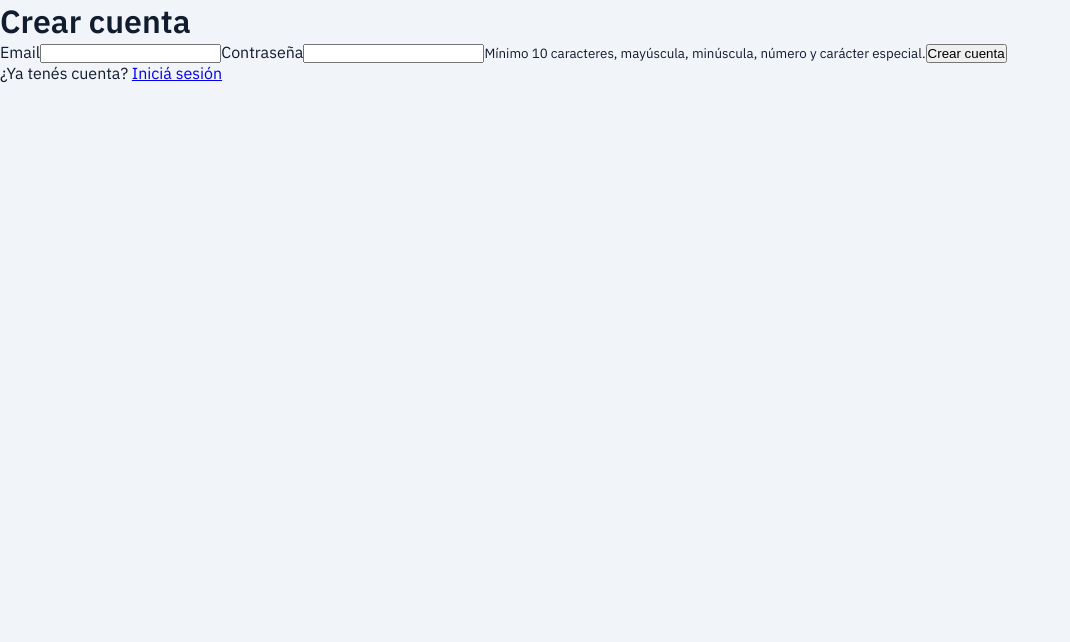
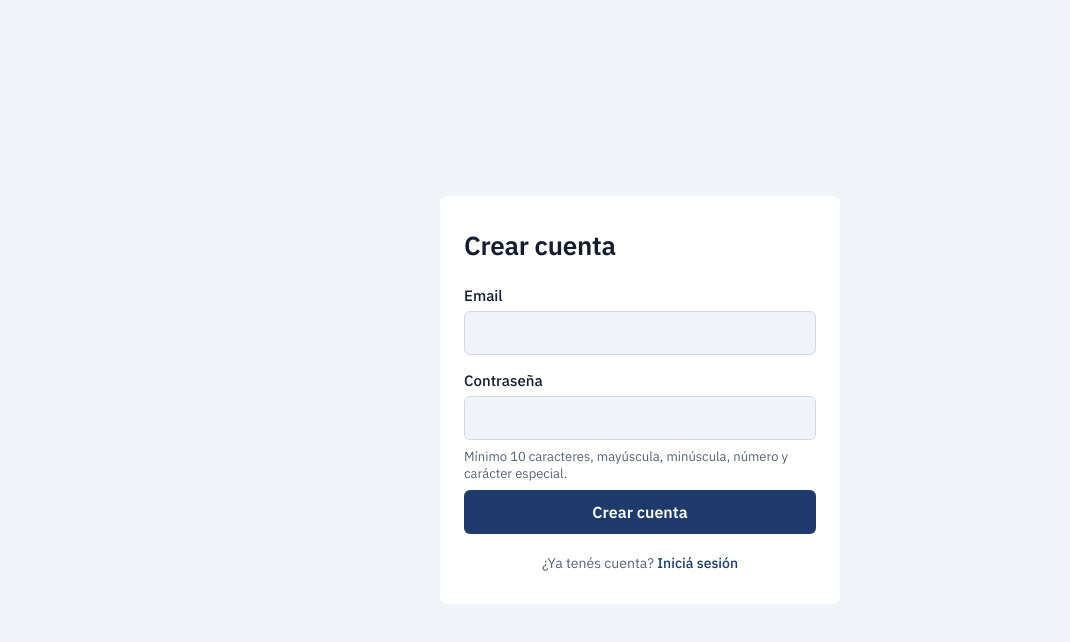
Before and after one commit to facugutierrez25/nutriplan, a React (Vite) app in the folder frontend/: page /register in a window 1280 px wide. Shown: the top 642 px of the page, without its empty margins (0-1070 px from the left). Built offline with nearby package versions, Linux system fonts and the light colour scheme; no server answers.

Commit message:
[frontend]: estilizar RegisterPage según guía de estilo

```diff
--- a/frontend/src/index.css
+++ b/frontend/src/index.css
@@ -8,6 +8,7 @@
   --g-lac: #4F86B8; --g-gras: #8070B0; --g-verd: #4E8F6A;
   --t-prot: #F4E7E0; --t-cer: #F4EEDD; --t-frut: #F4E4EA;
   --t-lac: #E3ECF5; --t-gras: #ECE9F4; --t-verd: #E2EEE6;
+  --error: #b91c1c; --error-bg: #fef2f2;
   --radius-card: 8px; --radius-control: 6px; --radius-sm: 4px;
   font-family: 'IBM Plex Sans', system-ui, sans-serif;
 }
@@ -22,6 +23,7 @@
     --line: #263247; --line-soft: #1F2A3D; --border: #33415A; --control: #76839A;
     --t-prot: #3A2A24; --t-cer: #38321F; --t-frut: #3A2630;
     --t-lac: #1F3045; --t-gras: #2C2840; --t-verd: #203329;
+    --error: #f87171; --error-bg: #3a1c1a;
   }
 }
 
@@ -33,6 +35,7 @@
   --line: #263247; --line-soft: #1F2A3D; --border: #33415A; --control: #76839A;
   --t-prot: #3A2A24; --t-cer: #38321F; --t-frut: #3A2630;
   --t-lac: #1F3045; --t-gras: #2C2840; --t-verd: #203329;
+  --error: #f87171; --error-bg: #3a1c1a;
 }
 
 body { margin: 0; background: var(--bg); color: var(--ink); }
--- /dev/null
+++ b/frontend/src/pages/RegisterPage.css
@@ -0,0 +1,97 @@
+.register-page {
+  min-height: 100dvh;
+  display: flex;
+  align-items: center;
+  justify-content: center;
+  padding: 16px;
+}
+
+.register-card {
+  background: var(--surface);
+  border-radius: var(--radius-card);
+  padding: 32px 24px;
+  width: 100%;
+  max-width: 400px;
+}
+
+.register-title {
+  font-size: 26px;
+  font-weight: 600;
+  letter-spacing: -0.01em;
+  margin-bottom: 24px;
+}
+
+.register-field {
+  display: flex;
+  flex-direction: column;
+  gap: 6px;
+  margin-bottom: 16px;
+}
+
+.register-field label {
+  font-size: 15px;
+  font-weight: 500;
+}
+
+.register-field input {
+  height: 44px;
+  border: 1px solid var(--border);
+  border-radius: var(--radius-control);
+  padding: 0 12px;
+  font-size: 16px;
+  font-family: inherit;
+  color: var(--ink);
+  background: var(--bg);
+}
+
+.register-field input:focus {
+  border-color: var(--primary);
+  outline: none;
+}
+
+.register-hint {
+  font-size: 13px;
+  color: var(--muted);
+  margin-top: -8px;
+  margin-bottom: 8px;
+}
+
+.register-error {
+  font-size: 14px;
+  color: var(--error);
+  background: var(--error-bg);
+  border-radius: var(--radius-sm);
+  padding: 10px 12px;
+  margin-bottom: 16px;
+}
+
+.register-submit {
+  width: 100%;
+  height: 44px;
+  background: var(--primary);
+  color: var(--on-primary);
+  border: none;
+  border-radius: var(--radius-control);
+  font-size: 16px;
+  font-weight: 600;
+  font-family: inherit;
+  cursor: pointer;
+}
+
+.register-submit:disabled {
+  opacity: 0.6;
+  cursor: not-allowed;
+}
+
+.register-footer {
+  text-align: center;
+  margin-top: 20px;
+  font-size: 14px;
+  color: var(--muted);
+}
+
+.register-footer a {
+  color: var(--primary);
+  text-decoration: none;
+  font-weight: 500;
+}
--- a/frontend/src/pages/RegisterPage.tsx
+++ b/frontend/src/pages/RegisterPage.tsx
@@ -1,6 +1,7 @@
 import { useState } from 'react'
 import { useNavigate, Link } from 'react-router-dom'
 import { register } from '../api/users'
+import './RegisterPage.css'
 
 export default function RegisterPage() {
   const navigate = useNavigate()
@@ -24,9 +25,11 @@ export default function RegisterPage() {
   }
 
   return (
-    <main>
-      <h1>Crear cuenta</h1>
+    <main className="register-page">
+      <div className="register-card">
+        <h1 className="register-title">Crear cuenta</h1>
         <form onSubmit={handleSubmit} noValidate>
+          <div className="register-field">
             <label htmlFor="email">Email</label>
             <input
               id="email"
@@ -36,7 +39,9 @@ export default function RegisterPage() {
               required
               autoComplete="email"
             />
+          </div>
 
+          <div className="register-field">
             <label htmlFor="password">Contraseña</label>
             <input
               id="password"
@@ -46,15 +51,17 @@ export default function RegisterPage() {
               required
               autoComplete="new-password"
             />
-        <small>Mínimo 10 caracteres, mayúscula, minúscula, número y carácter especial.</small>
+          </div>
+          <p className="register-hint">Mínimo 10 caracteres, mayúscula, minúscula, número y carácter especial.</p>
 
-        {error && <p role="alert">{error}</p>}
+          {error && <p role="alert" className="register-error">{error}</p>}
 
-        <button type="submit" disabled={loading}>
+          <button type="submit" disabled={loading} className="register-submit">
             {loading ? 'Registrando…' : 'Crear cuenta'}
           </button>
         </form>
-      <p>¿Ya tenés cuenta? <Link to="/login">Iniciá sesión</Link></p>
+        <p className="register-footer">¿Ya tenés cuenta? <Link to="/login">Iniciá sesión</Link></p>
+      </div>
     </main>
   )
 }
```
Lines whose indentation alone changed are shown as unchanged.
